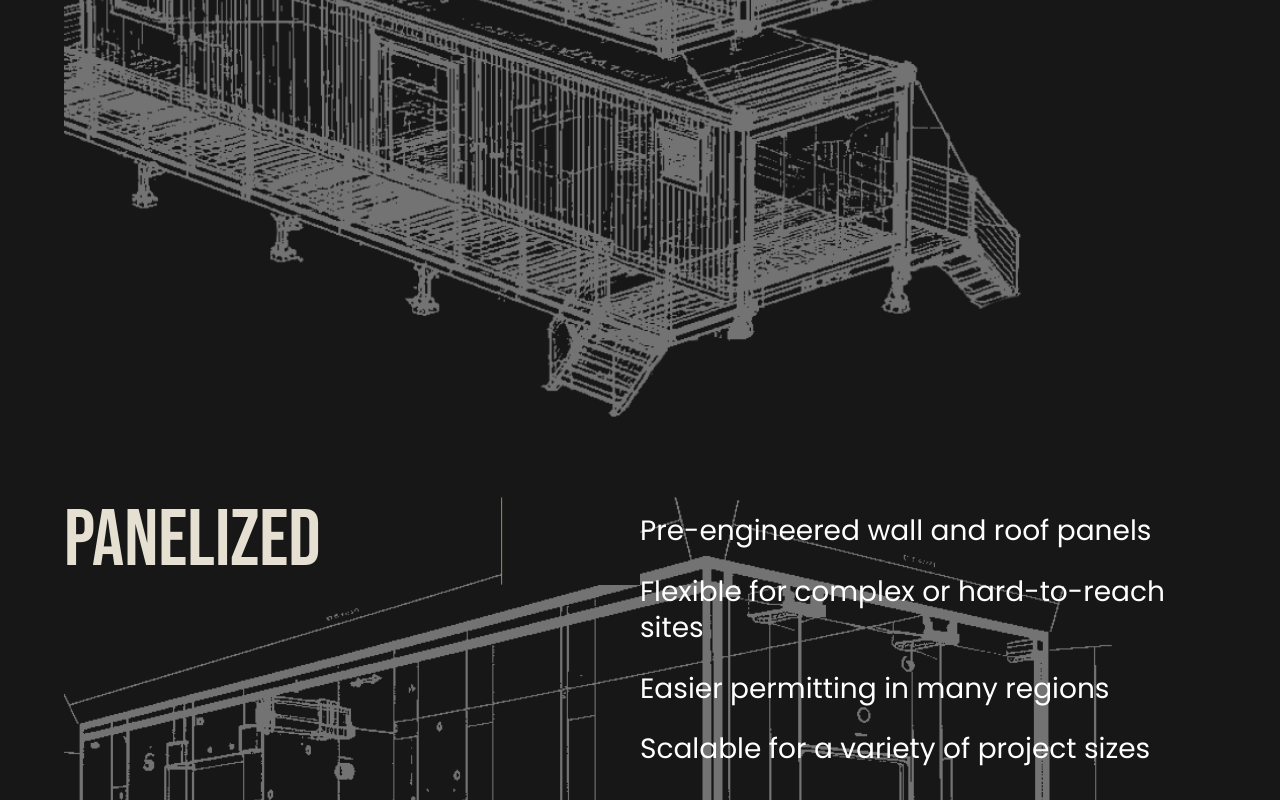
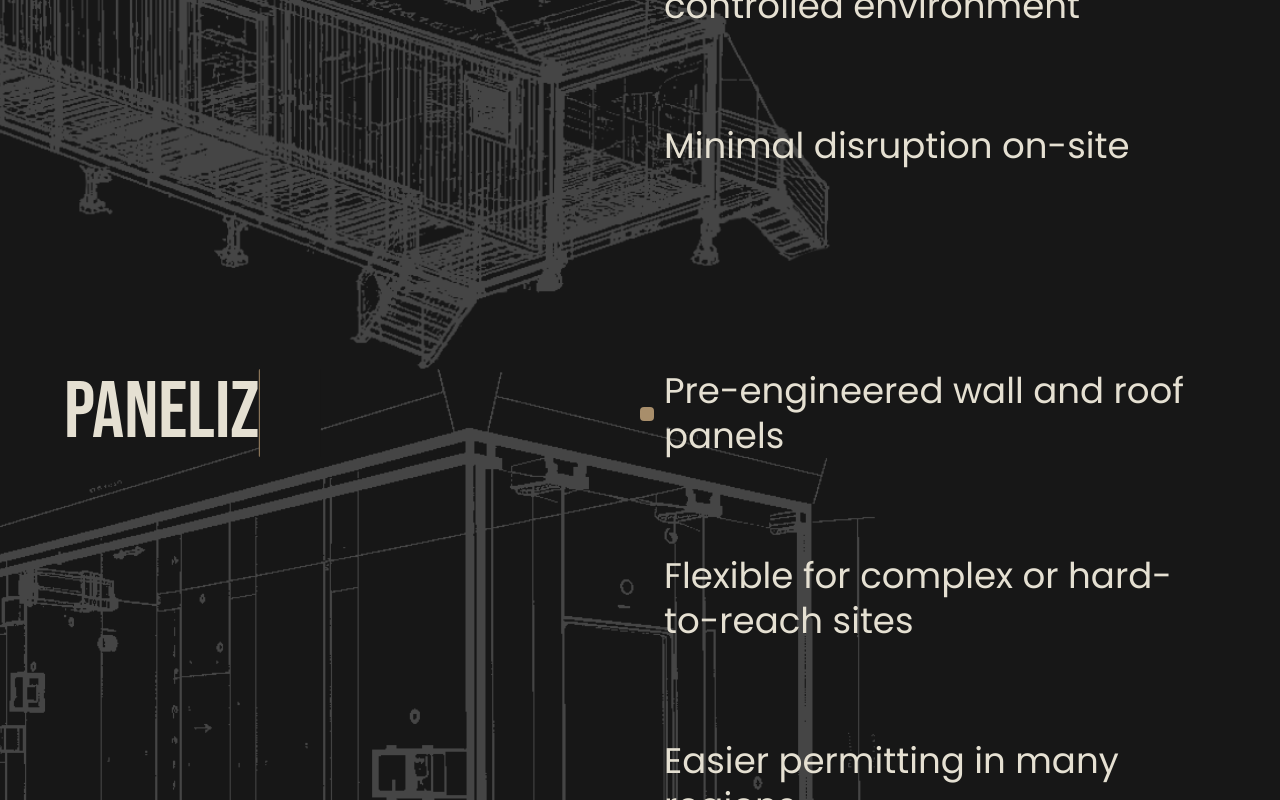
Before and after one commit to NetanelSegal/fastruct, a Next.js app: page / in a window 1280 px wide. Shown: the part 9300-10100 px from the top of the page. Built offline with nearby package versions, Linux system fonts and the light colour scheme.

Commit message:
layout of WhyModularPanelized... latest changes

```diff
--- a/src/sections/home/WhyModularPanelizedSection.tsx
+++ b/src/sections/home/WhyModularPanelizedSection.tsx
@@ -1,41 +1,17 @@
-import React from 'react';
+'use client';
+
 import { Section } from '@/components/Section';
 import AnimatedHeading from '@/components/text-animation/AnimatedHeading';
 import { IWhyModularPanelized } from '@/types/home';
-import Image from 'next/image';
-
-const WhyModularPanelizedSectionItem: React.FC<
-  IWhyModularPanelized[keyof IWhyModularPanelized]
-> = ({ title, items, image }) => {
-  return (
-    <div className='relative mt-20 flex h-screen flex-col items-start text-white md:flex-row md:items-start md:justify-between'>
-      <AnimatedHeading
-        text={title}
-        className='text-h1 font-bebas text-light md:basis-1/2'
-        revealColor='dark'
-      />
-      <div className='mt-4 flex flex-col gap-6 md:basis-1/2'>
-        {items.map((item, index) => (
-          <p key={index} className='text-h5 font-poppins font-extralight'>
-            {item}
-          </p>
-        ))}
-      </div>
-      <Image
-        src={image}
-        alt={title}
-        fill
-        className='object-contain object-left opacity-40'
-      />
-    </div>
-  );
-};
+import WhyModularPanelizedMiniSection from './components/WhyModularPanelizedMiniSection';
 
 const WhyModularPanelizedSection: React.FC<IWhyModularPanelized> = ({
   modular,
   panelized,
   combinedApproach,
 }) => {
+  const categories = [modular, panelized, combinedApproach];
+
   return (
     <Section bgColor='dark'>
       <div className='mb-8 text-center'>
@@ -45,9 +21,17 @@ const WhyModularPanelizedSection: React.FC<IWhyModularPanelized> = ({
           revealColor='dark'
         />
       </div>
-      <WhyModularPanelizedSectionItem {...modular} />
-      <WhyModularPanelizedSectionItem {...panelized} />
-      <WhyModularPanelizedSectionItem {...combinedApproach} />
+
+      <div className='flex flex-col'>
+        {categories.map((category, index) => (
+          <WhyModularPanelizedMiniSection
+            key={category.title}
+            category={category}
+            index={index}
+            totalSections={categories.length}
+          />
+        ))}
+      </div>
     </Section>
   );
 };
--- /dev/null
+++ b/src/sections/home/components/ScrollableTextList/ScrollableTextList.tsx
@@ -0,0 +1,70 @@
+'use client';
+
+import { motion } from 'motion/react';
+import { useEffect, useState } from 'react';
+import { useActiveTextIndex } from './useActiveTextIndex';
+
+interface ScrollableTextListProps {
+  items: string[];
+  onActiveIndexChange?: (index: number) => void;
+}
+
+const ScrollableTextList: React.FC<ScrollableTextListProps> = ({
+  items,
+  onActiveIndexChange,
+}) => {
+  const { activeIndex, cubeTop, itemRefs, containerRef } = useActiveTextIndex(
+    items.length
+  );
+  const [jumpKey, setJumpKey] = useState(0);
+
+  useEffect(() => {
+    // Trigger jump animation by changing key
+    setJumpKey((prev) => prev + 1);
+  }, [activeIndex]);
+
+  useEffect(() => {
+    if (onActiveIndexChange) {
+      onActiveIndexChange(activeIndex);
+    }
+  }, [activeIndex, onActiveIndexChange]);
+
+  return (
+    <div
+      ref={containerRef}
+      className={`relative ml-auto flex basis-1/2 flex-col`}>
+      {/* Cube indicator */}
+      <motion.div
+        key={jumpKey}
+        className='bg-accent absolute h-[14px] w-[14px] rounded-sm'
+        style={{
+          top: cubeTop,
+          left: 0,
+        }}
+        initial={{ x: -8 }}
+        animate={{ x: 0 }}
+        transition={{
+          type: 'spring',
+          bounce: 0.35,
+          duration: 0.6,
+        }}
+      />
+      {/* Text items */}
+      <div className={`flex flex-col gap-y-24 pl-6`}>
+        {items.map((item, index) => {
+          const ref = itemRefs[index];
+          return (
+            <div
+              key={index}
+              ref={ref}
+              className='text-h4 font-poppins text-light text-left font-extralight'>
+              {item}
+            </div>
+          );
+        })}
+      </div>
+    </div>
+  );
+};
+
+export default ScrollableTextList;
--- /dev/null
+++ b/src/sections/home/components/ScrollableTextList/useActiveTextIndex.ts
@@ -0,0 +1,85 @@
+import {
+  useEffect,
+  useState,
+  useRef,
+  RefObject,
+  useMemo,
+  createRef,
+} from 'react';
+
+interface UseActiveTextIndexReturn {
+  activeIndex: number;
+  cubeTop: number;
+  itemRefs: RefObject<HTMLDivElement | null>[];
+  containerRef: RefObject<HTMLDivElement | null>;
+}
+
+export const useActiveTextIndex = (
+  itemCount: number
+): UseActiveTextIndexReturn => {
+  const [activeIndex, setActiveIndex] = useState(0);
+  const [cubeTop, setCubeTop] = useState(0);
+  const containerRef = useRef<HTMLDivElement | null>(null);
+
+  // Create refs array using useMemo to ensure stability
+  const itemRefs = useMemo(() => {
+    return Array.from({ length: itemCount }, () => createRef<HTMLDivElement>());
+  }, [itemCount]);
+
+  useEffect(() => {
+    const updateActiveIndex = () => {
+      const viewportCenter = window.innerHeight / 2;
+      let newActiveIndex = 0;
+      let minDistance = Infinity;
+
+      itemRefs.forEach((ref, index) => {
+        if (ref.current) {
+          const rect = ref.current.getBoundingClientRect();
+          const itemCenterY = rect.top + rect.height / 2;
+          const distance = Math.abs(itemCenterY - viewportCenter);
+
+          if (distance < minDistance) {
+            minDistance = distance;
+            newActiveIndex = index;
+          }
+        }
+      });
+
+      if (newActiveIndex !== activeIndex) {
+        setActiveIndex(newActiveIndex);
+      }
+
+      // Update cube position relative to container
+      const activeRef = itemRefs[newActiveIndex];
+      if (activeRef?.current && containerRef.current) {
+        const itemRect = activeRef.current.getBoundingClientRect();
+        const containerRect = containerRef.current.getBoundingClientRect();
+        const itemCenterY = itemRect.top + itemRect.height / 2;
+        const containerTop = containerRect.top;
+        const cubeHeight = 14; // 14px cube (12-16px range)
+        // Calculate position relative to container
+        const newCubeTop = itemCenterY - containerTop - cubeHeight / 2;
+        setCubeTop(newCubeTop);
+      }
+    };
+
+    // Initial calculation
+    updateActiveIndex();
+
+    // Update on scroll
+    window.addEventListener('scroll', updateActiveIndex, { passive: true });
+    window.addEventListener('resize', updateActiveIndex, { passive: true });
+
+    return () => {
+      window.removeEventListener('scroll', updateActiveIndex);
+      window.removeEventListener('resize', updateActiveIndex);
+    };
+  }, [activeIndex, itemCount, itemRefs]);
+
+  return {
+    activeIndex,
+    cubeTop,
+    itemRefs,
+    containerRef,
+  };
+};
--- /dev/null
+++ b/src/sections/home/components/WhyModularPanelizedMiniSection.tsx
@@ -0,0 +1,43 @@
+'use client';
+
+import { useRef } from 'react';
+import { motion, useScroll, useTransform } from 'motion/react';
+import { IConstructionCategory } from '@/types/home';
+import AnimatedHeading from '@/components/text-animation/AnimatedHeading';
+import Image from 'next/image';
+import ScrollableTextList from './ScrollableTextList/ScrollableTextList';
+import Parallax from '@/components/Parallax';
+
+interface WhyModularPanelizedMiniSectionProps {
+  category: IConstructionCategory;
+  index: number;
+  totalSections: number;
+}
+
+const WhyModularPanelizedMiniSection: React.FC<
+  WhyModularPanelizedMiniSectionProps
+> = ({ category, index, totalSections }) => {
+  return (
+    <div className='relative flex min-h-screen flex-col gap-6 md:flex-row md:gap-0'>
+      <Image
+        src={category.image}
+        alt={category.title}
+        fill
+        className='-translate-x-1/4 object-contain opacity-20'
+      />
+
+      <div className='grow'>
+        <AnimatedHeading
+          text={category.title}
+          className='text-h1 font-bebas text-light sticky top-0 shrink'
+          revealColor='dark'
+        />
+      </div>
+      <div className='basis-1/2'>
+        <ScrollableTextList items={category.items} />
+      </div>
+    </div>
+  );
+};
+
+export default WhyModularPanelizedMiniSection;
--- /dev/null
+++ b/src/sections/home/components/WhyModularPanelizedSectionItem.tsx
@@ -0,0 +1,32 @@
+import AnimatedHeading from '@/components/text-animation/AnimatedHeading';
+import { IWhyModularPanelized } from '@/types/home';
+import Image from 'next/image';
+
+const WhyModularPanelizedSectionItem: React.FC<
+  IWhyModularPanelized[keyof IWhyModularPanelized]
+> = ({ title, items, image }) => {
+  return (
+    <div className='relative mt-20 flex h-screen flex-col items-start text-white md:flex-row md:items-start md:justify-between'>
+      <AnimatedHeading
+        text={title}
+        className='text-h1 font-bebas text-light md:basis-1/2'
+        revealColor='dark'
+      />
+      <div className='mt-4 flex flex-col gap-6 md:basis-1/2'>
+        {items.map((item, index) => (
+          <p key={index} className='text-h5 font-poppins font-extralight'>
+            {item}
+          </p>
+        ))}
+      </div>
+      <Image
+        src={image}
+        alt={title}
+        fill
+        className='object-contain object-left opacity-40'
+      />
+    </div>
+  );
+};
+
+export default WhyModularPanelizedSectionItem;
```
